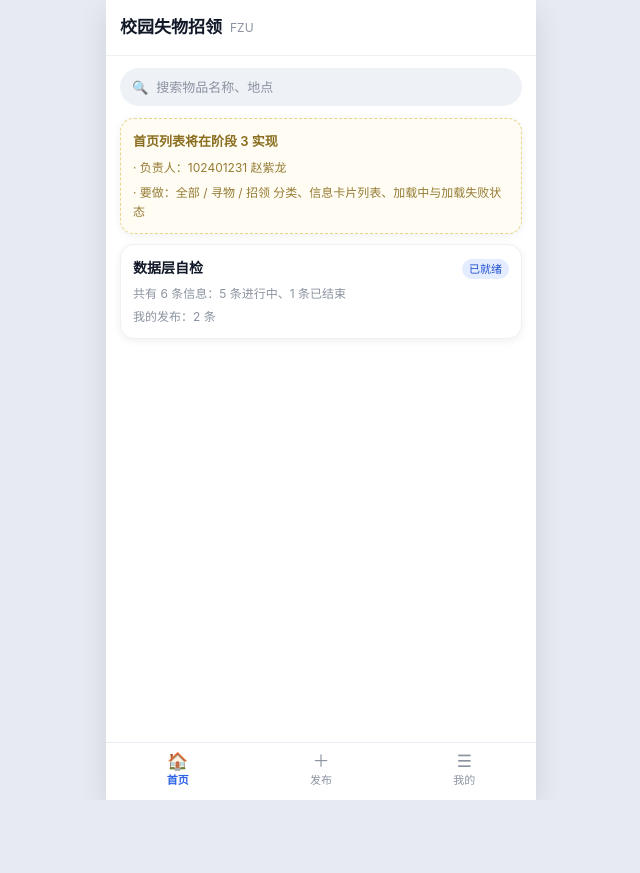
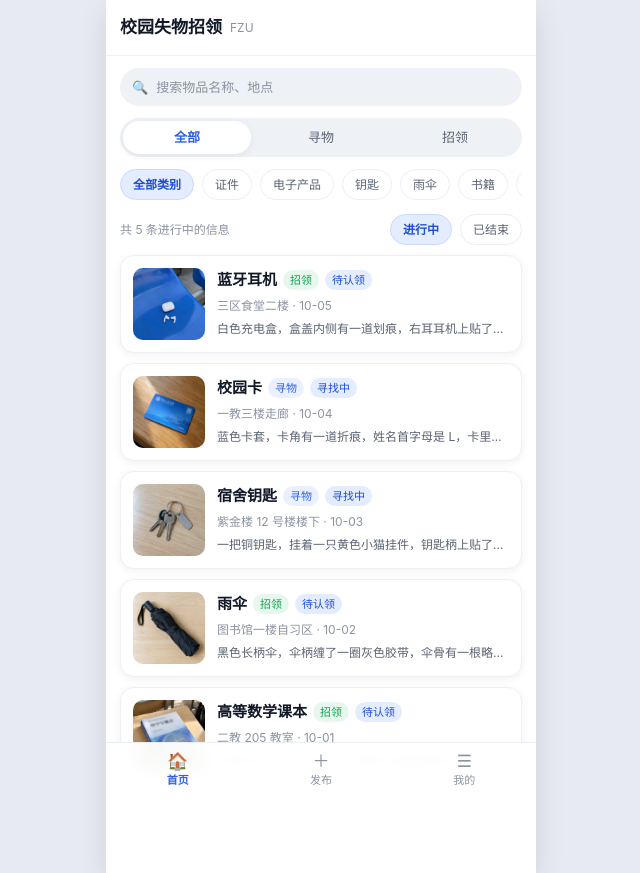
Before and after one commit to zzl3141/102401231-102401228, a plain HTML site: page index.html in a window 1280 px wide. Shown: the whole page, without its empty margins (319-959 px from the left). Before the commit the page ends 800 px from the top, so only its background shows below. Drawn offline with Linux system fonts and the light colour scheme.

Commit message:
feat: 完成首页列表、分类筛选与加载状态

```diff
--- a/css/base.css
+++ b/css/base.css
@@ -166,3 +166,46 @@ ul, ol { padding-left: 1.2em; }
 .ellipsis { overflow: hidden; text-overflow: ellipsis; white-space: nowrap; }
 .mt-12 { margin-top: 12px; }
 .fw-6 { font-weight: 600; }
+
+/* ---------- 首页 / 搜索页 的页面级布局 ----------
+   放在 base.css 而不是 components.css，是为了让页面布局和组件样式分开：
+   components.css 由 102401228 林彦翔维护，尽量避免两个人改同一个文件。 */
+.filter-bar {
+  display: flex;
+  flex-direction: column;
+  gap: 10px;
+  margin: 12px 0 4px;
+}
+
+.list-head {
+  display: flex;
+  align-items: center;
+  justify-content: space-between;
+  gap: 8px;
+  margin: 10px 0 8px;
+  font-size: 12px;
+  color: var(--muted);
+}
+
+.search-head {
+  display: flex;
+  align-items: center;
+  gap: 8px;
+}
+
+.search-clear {
+  flex: 0 0 auto;
+  width: 20px;
+  height: 20px;
+  border-radius: 50%;
+  background: #D7DCE5;
+  color: #fff;
+  display: flex;
+  align-items: center;
+  justify-content: center;
+  font-size: 13px;
+  line-height: 1;
+  cursor: pointer;
+}
+
+.hot-title { font-size: 13px; font-weight: 600; color: var(--ink-2); }
--- a/js/store.js
+++ b/js/store.js
@@ -229,12 +229,45 @@
     return readItems();
   }
 
+  /* ---------------- 异步读取外壳 ----------------
+     数据现在来自 localStorage（同步），这里把它包装成异步读取，
+     目的是让「加载中 / 加载失败 / 重试」这三条状态真实存在
+     （走查清单第 W 项里要过一遍），而不是只在设计稿上画出来。
+     以后接真实后台，只需要改这一个函数，页面不用动。
+
+     走查用开关：路由上带 ?fail=1 可以强制让本次读取失败，
+     用来看加载失败与重试长什么样，例如 #/home?fail=1、#/search?kw=雨伞&fail=1 */
+  var LOAD_DELAY = 220;
+
+  function fetchItems(queryObj, onDone) {
+    var q = {};
+    for (var k in (queryObj || {})) {
+      if (Object.prototype.hasOwnProperty.call(queryObj, k)) q[k] = queryObj[k];
+    }
+    var forced = q.__fail === true;
+    delete q.__fail;
+
+    root.setTimeout(function () {
+      if (forced) {
+        onDone({ ok: false, error: '网络开了个小差（走查演示）' });
+        return;
+      }
+      try {
+        onDone({ ok: true, items: M.filterItems(readItems(), q) });
+      } catch (e) {
+        onDone({ ok: false, error: (e && e.message) || '读取失败' });
+      }
+    }, LOAD_DELAY);
+  }
+
   root.LFStore = {
     KEY_ITEMS: KEY_ITEMS,
     KEY_MINE: KEY_MINE,
+    LOAD_DELAY: LOAD_DELAY,
     all: all,
     get: get,
     query: query,
+    fetchItems: fetchItems,
     mine: mine,
     myIds: myIds,
     isMine: isMine,
--- a/js/ui-common.js
+++ b/js/ui-common.js
@@ -71,6 +71,24 @@
       '</div>';
   }
 
+  /** 连续 n 张骨架屏卡片 */
+  function skeletonList(n) {
+    var out = '';
+    for (var i = 0; i < (n || 3); i++) out += skeletonCard();
+    return out;
+  }
+
+  /** 加载失败 + 重试。scope 决定重试按钮交给哪个页面处理 */
+  function loadFailed(message, scope) {
+    return '' +
+      '<div class="empty">' +
+        '<div class="empty-i">\u26A0\uFE0F</div>' +
+        '<div class="empty-t">加载失败</div>' +
+        '<div class="empty-s">' + esc(message || '请稍后重试') + '</div>' +
+        '<button class="btn btn-primary" data-retry="' + esc(scope || '') + '">重新加载</button>' +
+      '</div>';
+  }
+
   /** 信息卡片：首页与搜索结果共用，保证两处展示一致 */
   function itemCard(item, opts) {
     var M = root.LFModel;
@@ -130,6 +148,8 @@
     screen: screen,
     empty: empty,
     skeletonCard: skeletonCard,
+    skeletonList: skeletonList,
+    loadFailed: loadFailed,
     itemCard: itemCard,
     stageNote: stageNote,
     toast: toast
--- a/js/ui-home.js
+++ b/js/ui-home.js
@@ -1,9 +1,12 @@
 /*!
- * ui-home.js —— 首页（阶段 3 实现）
+ * ui-home.js —— 首页
  * 负责人：102401231 赵紫龙
  *
- * 这一版只有骨架：顶部栏 + 搜索入口 + 数据层自检。
- * 阶段 3 要做：全部 / 寻物 / 招领 分类、信息卡片列表、加载中与加载失败状态。
+ * 包含：搜索入口、全部 / 寻物 / 招领 分类、类别筛选、
+ *       进行中 / 已结束 切换、信息卡片列表、骨架屏、加载失败与重试、空状态。
+ *
+ * 已结束的信息默认不出现在列表里，要点「已结束」才看得到——
+ * 这是设计方案里「状态闭环」对外的表现之一。
  */
 (function (root) {
   'use strict';
@@ -13,28 +16,117 @@
   var M = root.LFModel;
   var S = root.LFStore;
 
-  function render() {
-    var st = M.stats(S.all());
-    var mineCount = S.mine().length;
+  /* 页面筛选状态放在模块里：切换分类不重新走路由，列表不会闪一下 */
+  var state = { type: 'all', category: 'all', status: 'active' };
 
-    var body = '' +
-      '<div class="searchbox" data-nav="/search"><span>\uD83D\uDD0D</span><span>搜索物品名称、地点</span></div>' +
-      '<div class="mt-12"></div>' +
-      h.stageNote('首页列表将在阶段 3 实现', [
-        '负责人：102401231 赵紫龙',
-        '要做：全部 / 寻物 / 招领 分类、信息卡片列表、加载中与加载失败状态'
-      ]) +
-      '<div class="card">' +
-        '<div class="row">' +
-          '<span class="grow fw-6">数据层自检</span>' +
-          '<span class="badge badge-active">已就绪</span>' +
-        '</div>' +
-        '<div class="item-meta">共有 ' + st.total + ' 条信息：' + st.active + ' 条进行中、' + st.closed + ' 条已结束</div>' +
-        '<div class="item-meta">我的发布：' + mineCount + ' 条</div>' +
-      '</div>';
+  var TYPE_TABS = [
+    { value: 'all', label: '全部' },
+    { value: 'lost', label: '寻物' },
+    { value: 'found', label: '招领' }
+  ];
 
-    h.host().innerHTML = h.screen({ title: '校园失物招领', sub: 'FZU' }, body);
+  var STATUS_TABS = [
+    { value: 'active', label: '进行中' },
+    { value: 'closed', label: '已结束' }
+  ];
+
+  function shell() {
+    var typeSeg = TYPE_TABS.map(function (t) {
+      return '<span class="' + (t.value === state.type ? 'on' : '') + '" ' +
+        'data-hf="type" data-hv="' + h.esc(t.value) + '">' + h.esc(t.label) + '</span>';
+    }).join('');
+
+    var catChips = [{ value: 'all', label: '全部类别' }]
+      .concat(M.CATEGORIES.map(function (c) { return { value: c, label: c }; }))
+      .map(function (it) {
+        return '<span class="chip' + (it.value === state.category ? ' on' : '') + '" ' +
+          'data-hf="category" data-hv="' + h.esc(it.value) + '">' + h.esc(it.label) + '</span>';
+      }).join('');
+
+    var statusChips = STATUS_TABS.map(function (t) {
+      return '<span class="chip' + (t.value === state.status ? ' on' : '') + '" ' +
+        'data-hf="status" data-hv="' + h.esc(t.value) + '">' + h.esc(t.label) + '</span>';
+    }).join('');
+
+    return '' +
+      '<div class="searchbox" data-nav="/search">' +
+        '<span>\uD83D\uDD0D</span><span>搜索物品名称、地点</span>' +
+      '</div>' +
+      '<div class="filter-bar">' +
+        '<div class="seg">' + typeSeg + '</div>' +
+        '<div class="chips">' + catChips + '</div>' +
+      '</div>' +
+      '<div class="list-head">' +
+        '<span id="count">加载中…</span>' +
+        '<span class="chips">' + statusChips + '</span>' +
+      '</div>' +
+      '<div id="list">' + h.skeletonList(3) + '</div>';
   }
 
-  UI.home = { render: render };
+  function render(ctx) {
+    var q = (ctx && ctx.query) || {};
+    if (q.type) state.type = q.type;
+    if (q.category) state.category = q.category;
+    if (q.status) state.status = q.status;
+    paint(q.fail === '1');
+  }
+
+  function paint(forceFail) {
+    h.host().innerHTML = h.screen({ title: '校园失物招领', sub: 'FZU' }, shell());
+    load(forceFail);
+  }
+
+  function load(forceFail) {
+    S.fetchItems({
+      type: state.type,
+      category: state.category,
+      status: state.status,
+      __fail: !!forceFail
+    }, function (res) {
+      var box = document.getElementById('list');
+      if (!box) return;                      /* 页面已经切走，别再往旧节点上画 */
+      var count = document.getElementById('count');
+
+      if (!res.ok) {
+        if (count) count.textContent = '';
+        box.innerHTML = h.loadFailed(res.error, 'home');
+        return;
+      }
+
+      if (count) {
+        count.textContent = '共 ' + res.items.length + ' 条' +
+          (state.status === 'closed' ? '已结束' : '进行中') + '的信息';
+      }
+
+      if (!res.items.length) {
+        box.innerHTML = h.empty({
+          icon: state.status === 'closed' ? '\uD83D\uDCE6' : '\uD83D\uDCEB',
+          title: state.status === 'closed' ? '还没有已结束的信息' : '这个分类下暂时没有信息',
+          sub: '换个分类看看，或者自己发布一条',
+          actionText: '去发布',
+          actionNav: '/publish'
+        });
+        return;
+      }
+
+      box.innerHTML = res.items.map(function (it) { return h.itemCard(it); }).join('');
+    });
+  }
+
+  /* 事件用委托挂在 document 上，只注册一次，重绘多少次都不会重复绑定 */
+  document.addEventListener('click', function (e) {
+    var t = e.target;
+    if (!t || !t.closest) return;
+
+    var filter = t.closest('[data-hf]');
+    if (filter) {
+      state[filter.getAttribute('data-hf')] = filter.getAttribute('data-hv');
+      paint(false);
+      return;
+    }
+
+    if (t.closest('[data-retry="home"]')) load(false);
+  });
+
+  UI.home = { render: render, state: state };
 })(window);
```
Also changed, not shown: README.md.
